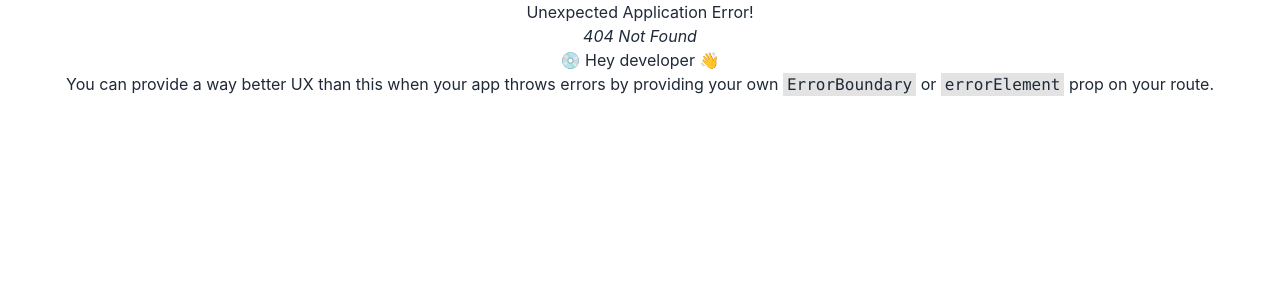
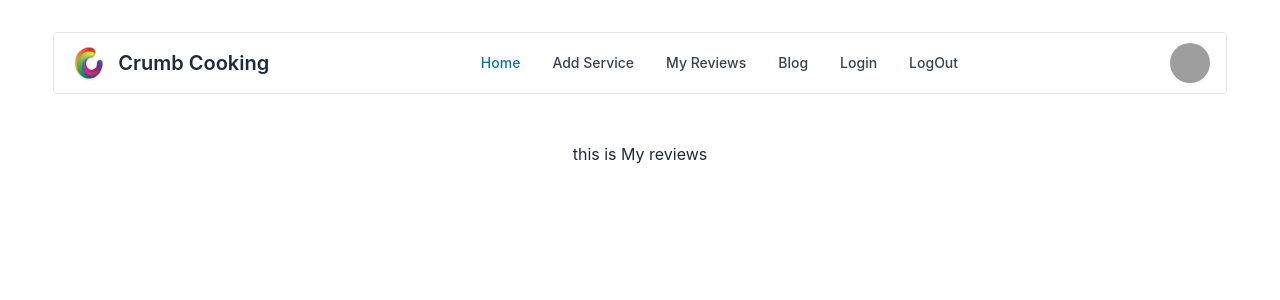
Before and after one commit to nasar06/crumb-cooking-client, a React (Create React App) app: page /myReviews in a window 1280 px wide. Before the commit this address had no page. Shown: the top 300 px of the page. Built offline with nearby package versions, Linux system fonts and the light colour scheme; grey boxes are pictures that could not be loaded.

Commit message:
services data show in home and services route

```diff
--- a/public/index.html
+++ b/public/index.html
@@ -24,7 +24,7 @@
       work correctly both with client-side routing and a non-root public URL.
       Learn how to configure a non-root public URL by running `npm run build`.
     -->
-    <title>React App</title>
+    <title>Crumb Cooking</title>
   </head>
   <body>
     <noscript>You need to enable JavaScript to run this app.</noscript>
--- a/src/App.js
+++ b/src/App.js
@@ -1,6 +1,10 @@
 import './App.css';
 import { RouterProvider } from 'react-router-dom';
 import { router } from './Routes/Router';
+
+//crumb
+//ZX4i8xtDwvBR2tMp
+
 
 function App() {
   return (
--- /dev/null
+++ b/src/Pages/AddServices/AddServices.js
@@ -0,0 +1,11 @@
+import React from 'react';
+
+const AddServices = () => {
+    return (
+        <div>
+            <h1>This is Add services</h1>
+        </div>
+    );
+};
+
+export default AddServices;
--- /dev/null
+++ b/src/Pages/Blog/Blog.js
@@ -0,0 +1,11 @@
+import React from 'react';
+
+const Blog = () => {
+    return (
+        <div>
+            <h1>This is Blog</h1>
+        </div>
+    );
+};
+
+export default Blog;
--- a/src/Pages/Home/Home.js
+++ b/src/Pages/Home/Home.js
@@ -1,9 +1,28 @@
 import React from 'react';
+import { Link, useLoaderData } from 'react-router-dom';
+import ServiceCard from '../Shared/ServiceCard';
 import Slider from './Slider';
 
 const Home = () => {
+    const services = useLoaderData()
+    console.log(services)
     return (
-        <Slider></Slider>
+        <>
+            <Slider></Slider>
+            <div className='my-24'>
+                <h1 className='text-5xl mb-12 font-bold'>My Services</h1>
+                <div className='grid grid-cols-3 gap-y-7'>
+                    {
+                        services.map(service => <ServiceCard
+                            key={service._id}
+                            service={service}
+                        ></ServiceCard>)
+                    }
+                </div>
+                <Link to='/services'><button className='mt-8 px-5 py-3 font-bold text-white rounded bg-lime-600'>See All</button></Link>
+            </div>
+        </>
+
     );
 };
 
--- a/src/Pages/Home/Slider.js
+++ b/src/Pages/Home/Slider.js
@@ -9,7 +9,7 @@ const Slider = () => {
                     <div>
                         <img src='https://gaviaswp.com/drupal/owl/sites/default/files/gva-sliderlayer-upload/slider-1-dlb8gy.jpg' />
                     <div style={{top: '40%', left:'15%',  position: 'absolute'}}>
-                        <h1 className='text-3xl md:text-5xl text-white'>Cooking is Easy, We Will Prove it to You!</h1>
+                        <h1 className='text-3xl md:text-5xl text-white'>Cooking is Easy, I Will Prove it to You!</h1>
                         <p className='hidden md:visible text-white'>Ham hock jerky tail kevin, buffalo shoulder doner venison leberkas pig beef burgdoggen flank ribeye picanha burgdoggen. Ball tip landjaeger pork chop, kielbasa shank filet mignon cow burgdoggen cupim buffalo porchetta. Ribeye beef ribs flank.</p>
                         </div>
                     </div>
@@ -28,7 +28,7 @@ const Slider = () => {
                         <img src='https://gaviaswp.com/drupal/owl/sites/default/files/gva-sliderlayer-upload/slider-3-wfhxwh.jpg' />
                     </div>
                     <div style={{top: '40%', left:'15%',  position: 'absolute'}}>
-                        <h1 className='text-3xl md:text-5xl text-white'>Cooking is Easy, We Will Prove it to You!</h1>
+                        <h1 className='text-3xl md:text-5xl text-white'>Cooking is Easy, I Will Prove it to You!</h1>
                         <p className='hidden md:visible text-white'>Ham hock jerky tail kevin, buffalo shoulder doner venison leberkas pig beef burgdoggen flank ribeye picanha burgdoggen. Ball tip landjaeger pork chop, kielbasa shank filet mignon cow burgdoggen cupim buffalo porchetta. Ribeye beef ribs flank.</p>
                         </div>
                 </div>
--- /dev/null
+++ b/src/Pages/MyReviews/MyReviews.js
@@ -0,0 +1,11 @@
+import React from 'react';
+
+const MyReviews = () => {
+    return (
+        <div>
+            <h1>this is My reviews</h1>
+        </div>
+    );
+};
+
+export default MyReviews;
--- /dev/null
+++ b/src/Pages/Services/Services.js
@@ -0,0 +1,22 @@
+import React from 'react';
+import { useLoaderData } from 'react-router-dom';
+import ServiceCard from '../Shared/ServiceCard';
+
+const Services = () => {
+    const services = useLoaderData()
+    return (
+        <div className='my-24'>
+            <h1 className='text-5xl mb-12 font-bold'>My All Services</h1>
+            <div className='grid grid-cols-3 gap-y-7'>
+                    {
+                        services.map(service => <ServiceCard
+                            key={service._id}
+                            service={service}
+                        ></ServiceCard>)
+                    }
+                </div>
+        </div>
+    );
+};
+
+export default Services;
--- /dev/null
+++ b/src/Pages/Shared/ServiceCard.js
@@ -0,0 +1,82 @@
+import { Card } from 'flowbite-react';
+import React from 'react';
+import { Link } from 'react-router-dom';
+
+const ServiceCard = ({service}) => {
+    const {_id, name, price, img, description, rating, published} =service
+    return (
+        <div className="max-w-sm">
+            <Card
+                imgAlt="Apple Watch Series 7 in colors pink, silver, and black"
+                imgSrc={img}
+            >
+                <a>
+                    <h5 className="text-xl font-semibold tracking-tight text-gray-900 dark:text-white">
+                        {name}
+                    </h5>
+                </a>
+                <div className="mt-2.5 mb-5 flex items-center">
+                    <svg
+                        className="h-5 w-5 text-yellow-300"
+                        fill="currentColor"
+                        viewBox="0 0 20 20"
+                        xmlns="http://www.w3.org/2000/svg"
+                    >
+                        <path d="M9.049 2.927c.3-.921 1.603-.921 1.902 0l1.07 3.292a1 1 0 00.95.69h3.462c.969 0 1.371 1.24.588 1.81l-2.8 2.034a1 1 0 00-.364 1.118l1.07 3.292c.3.921-.755 1.688-1.54 1.118l-2.8-2.034a1 1 0 00-1.175 0l-2.8 2.034c-.784.57-1.838-.197-1.539-1.118l1.07-3.292a1 1 0 00-.364-1.118L2.98 8.72c-.783-.57-.38-1.81.588-1.81h3.461a1 1 0 00.951-.69l1.07-3.292z" />
+                    </svg>
+                    <svg
+                        className="h-5 w-5 text-yellow-300"
+                        fill="currentColor"
+                        viewBox="0 0 20 20"
+                        xmlns="http://www.w3.org/2000/svg"
+                    >
+                        <path d="M9.049 2.927c.3-.921 1.603-.921 1.902 0l1.07 3.292a1 1 0 00.95.69h3.462c.969 0 1.371 1.24.588 1.81l-2.8 2.034a1 1 0 00-.364 1.118l1.07 3.292c.3.921-.755 1.688-1.54 1.118l-2.8-2.034a1 1 0 00-1.175 0l-2.8 2.034c-.784.57-1.838-.197-1.539-1.118l1.07-3.292a1 1 0 00-.364-1.118L2.98 8.72c-.783-.57-.38-1.81.588-1.81h3.461a1 1 0 00.951-.69l1.07-3.292z" />
+                    </svg>
+                    <svg
+                        className="h-5 w-5 text-yellow-300"
+                        fill="currentColor"
+                        viewBox="0 0 20 20"
+                        xmlns="http://www.w3.org/2000/svg"
+                    >
+                        <path d="M9.049 2.927c.3-.921 1.603-.921 1.902 0l1.07 3.292a1 1 0 00.95.69h3.462c.969 0 1.371 1.24.588 1.81l-2.8 2.034a1 1 0 00-.364 1.118l1.07 3.292c.3.921-.755 1.688-1.54 1.118l-2.8-2.034a1 1 0 00-1.175 0l-2.8 2.034c-.784.57-1.838-.197-1.539-1.118l1.07-3.292a1 1 0 00-.364-1.118L2.98 8.72c-.783-.57-.38-1.81.588-1.81h3.461a1 1 0 00.951-.69l1.07-3.292z" />
+                    </svg>
+                    <svg
+                        className="h-5 w-5 text-yellow-300"
+                        fill="currentColor"
+                        viewBox="0 0 20 20"
+                        xmlns="http://www.w3.org/2000/svg"
+                    >
+                        <path d="M9.049 2.927c.3-.921 1.603-.921 1.902 0l1.07 3.292a1 1 0 00.95.69h3.462c.969 0 1.371 1.24.588 1.81l-2.8 2.034a1 1 0 00-.364 1.118l1.07 3.292c.3.921-.755 1.688-1.54 1.118l-2.8-2.034a1 1 0 00-1.175 0l-2.8 2.034c-.784.57-1.838-.197-1.539-1.118l1.07-3.292a1 1 0 00-.364-1.118L2.98 8.72c-.783-.57-.38-1.81.588-1.81h3.461a1 1 0 00.951-.69l1.07-3.292z" />
+                    </svg>
+                    <svg
+                        className="h-5 w-5 text-yellow-300"
+                        fill="currentColor"
+                        viewBox="0 0 20 20"
+                        xmlns="http://www.w3.org/2000/svg"
+                    >
+                        <path d="M9.049 2.927c.3-.921 1.603-.921 1.902 0l1.07 3.292a1 1 0 00.95.69h3.462c.969 0 1.371 1.24.588 1.81l-2.8 2.034a1 1 0 00-.364 1.118l1.07 3.292c.3.921-.755 1.688-1.54 1.118l-2.8-2.034a1 1 0 00-1.175 0l-2.8 2.034c-.784.57-1.838-.197-1.539-1.118l1.07-3.292a1 1 0 00-.364-1.118L2.98 8.72c-.783-.57-.38-1.81.588-1.81h3.461a1 1 0 00.951-.69l1.07-3.292z" />
+                    </svg>
+                    <span className="mr-2 ml-3 rounded bg-blue-100 px-2.5 py-0.5 text-xs font-semibold text-blue-800 dark:bg-blue-200 dark:text-blue-800">
+                        {description.slice(0, 100) + '...'}
+                    </span>
+                    <span className="mr-2 ml-3 rounded bg-blue-100 px-2.5 py-0.5 text-xs font-semibold text-blue-800 dark:bg-blue-200 dark:text-blue-800">
+                        {rating}
+                    </span>
+                </div>
+                <div className="flex items-center justify-between">
+                    <span className="text-3xl font-bold text-gray-900 dark:text-white">
+                        {price}
+                    </span>
+                    <Link
+                       to={`/serviceDetail/${_id}`}
+                        className="rounded-lg bg-blue-700 px-5 py-2.5 text-center text-sm font-medium text-white hover:bg-blue-800 focus:outline-none focus:ring-4 focus:ring-blue-300 dark:bg-blue-600 dark:hover:bg-blue-700 dark:focus:ring-blue-800"
+                    >
+                        Details
+                        </Link>
+                </div>
+            </Card>
+        </div>
+    );
+};
+
+export default ServiceCard;
--- /dev/null
+++ b/src/Pages/Shared/ServiceDetail.js
@@ -0,0 +1,11 @@
+import React from 'react';
+
+const ServiceDetail = () => {
+    return (
+        <div>
+            <h1>This is service details</h1>
+        </div>
+    );
+};
+
+export default ServiceDetail;
--- a/src/Pages/Shared/TopNavbar.js
+++ b/src/Pages/Shared/TopNavbar.js
@@ -1,20 +1,21 @@
 import React from 'react';
 import { Avatar, Dropdown, Navbar } from 'flowbite-react';
 import logo from '../../img/logo.png'
+import { Link } from 'react-router-dom';
 const TopNavbar = () => {
     return (
         <Navbar className='border mb-12'
             fluid={true}
             rounded={true}
         >
-            <Navbar.Brand href="https://flowbite.com/">
+            <Navbar.Brand to="https://flowbite.com/">
                 <img
                     src={logo}
                     className="mr-3 h-6 sm:h-9"
                     alt="Flowbite Logo"
                 />
                 <span className="self-center whitespace-nowrap text-xl font-semibold dark:text-white">
-                    Flowbite
+                Crumb Cooking
                 </span>
             </Navbar.Brand>
             <div className="flex md:order-2">
@@ -40,28 +41,27 @@ const TopNavbar = () => {
             </div>
             <Navbar.Collapse>
                 <Navbar.Link
-                    href="/navbars"
                     active={true}
                 >
-                    Home
+                    <Link to='/'>Home</Link>
                 </Navbar.Link>
-                <Navbar.Link href="/home">
-                    About
+                <Navbar.Link>
+                <Link to='/addService'>Add Service</Link>
+
                 </Navbar.Link>
-                <Navbar.Link href="/about">
-                    Services
+                <Navbar.Link>
+                <Link to='/myReviews'>My Reviews</Link>
                 </Navbar.Link>
-                <Navbar.Link href="/navbars">
-                    Pricing
+                <Navbar.Link>
+                <Link to='/blog'>Blog</Link>
                 </Navbar.Link>
-                <Navbar.Link href="/contact">
-                    Contact
+                <Navbar.Link>
+                <Link to='/login'>Login</Link>
+
                 </Navbar.Link>
-                <Navbar.Link href="/login">
-                    Login
-                </Navbar.Link>
-                <Navbar.Link href="/logout">
-                    LogOut
+                <Navbar.Link>
+                <Link>LogOut</Link>
+
                 </Navbar.Link>
             </Navbar.Collapse>
         </Navbar>
--- a/src/Routes/Router.js
+++ b/src/Routes/Router.js
@@ -1,8 +1,13 @@
 import { createBrowserRouter } from "react-router-dom";
 import Main from "../layOut/Main";
+import AddServices from "../Pages/AddServices/AddServices";
+import Blog from "../Pages/Blog/Blog";
 import Home from "../Pages/Home/Home";
 import Login from "../Pages/LoginSystem/Login";
 import Register from "../Pages/LoginSystem/Register";
+import MyReviews from "../Pages/MyReviews/MyReviews";
+import Services from "../Pages/Services/Services";
+import ServiceDetail from "../Pages/Shared/ServiceDetail";
 
 export const router = createBrowserRouter([
     {
@@ -11,7 +16,18 @@ export const router = createBrowserRouter([
         children: [
             {
                 path: '/',
-                element: <Home></Home>
+                element: <Home></Home>,
+                loader: ()=> fetch(`http://localhost:5000/services?size=${3}`)
+            },
+            {
+                path: '/services',
+                element: <Services></Services>,
+                loader: ()=> fetch(`http://localhost:5000/services?size=${6}`)
+            },
+            {
+                path: '/serviceDetail/:id',
+                element: <ServiceDetail></ServiceDetail>,
+                loader: ({params})=> fetch(`http://localhost:5000/serviceDetail/${params.id}`)
             },
             {
                 path: '/login',
@@ -20,6 +36,18 @@ export const router = createBrowserRouter([
             {
                 path: '/register',
                 element: <Register></Register>
+            },
+            {
+                path: '/addService',
+                element: <AddServices></AddServices>
+            },
+            {
+                path: '/myReviews',
+                element: <MyReviews></MyReviews>
+            },
+            {
+                path: '/blog',
+                element: <Blog></Blog>
             }
         ]
     }
```
Also changed, not shown: src/img/logo.png.
